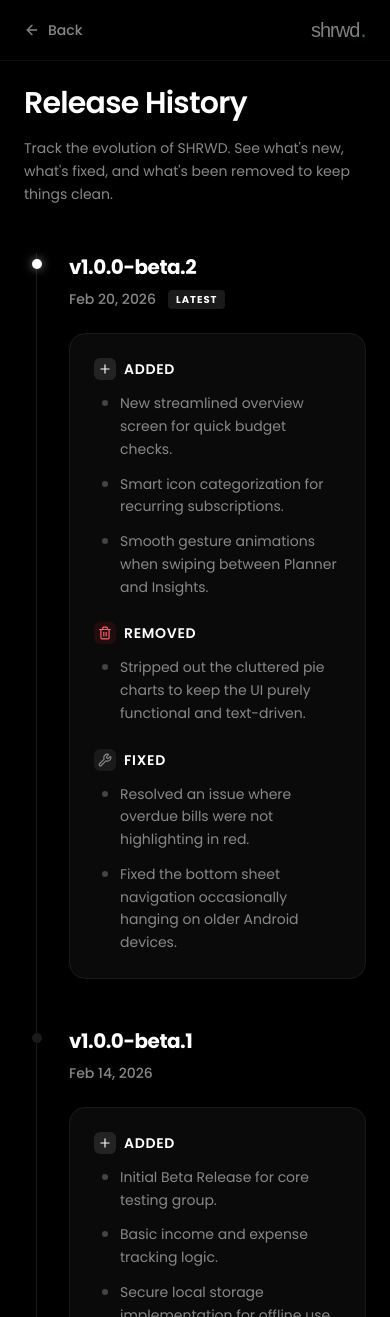
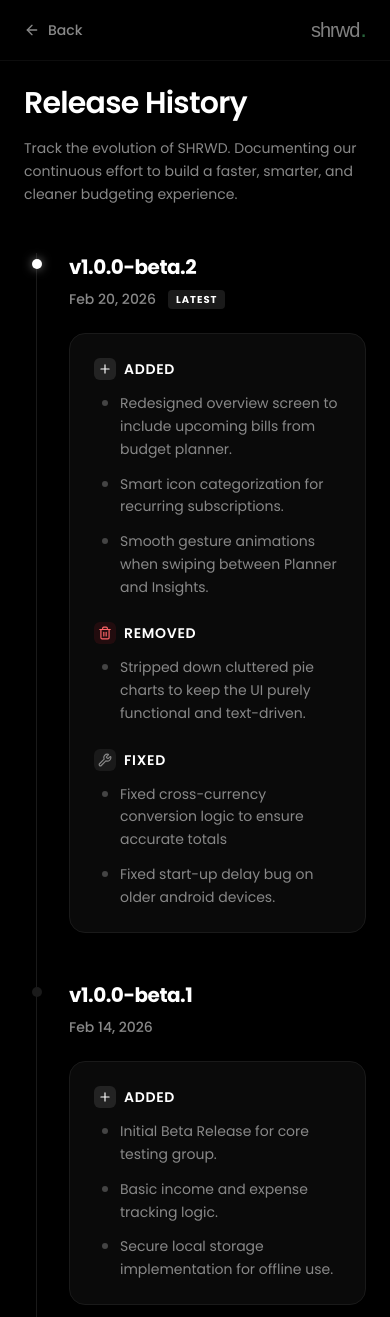
Before and after one commit to ser-arthur/shrwd-beta, a Next.js app: page /releases in a window 390 px wide. Shown: the top 1317 px of the page. Built offline with nearby package versions, Linux system fonts and the light colour scheme; a web font is replaced by a local one.

Commit message:
UI Polish: Sticky navbars, mobile layout optimization, and real changelog data

```diff
--- a/app/(portal)/dashboard/page.tsx
+++ b/app/(portal)/dashboard/page.tsx
@@ -173,7 +173,7 @@ export default function DashboardPage() {
                                     <div className="flex items-center justify-center gap-2 mt-4 text-xs text-shrwd-muted font-medium">
                                         <span>v1.0.0-beta.1</span>
                                         <span className="w-1 h-1 rounded-full bg-shrwd-border"></span>
-                                        <span>~45MB</span>
+                                        <span>~82MB</span>
                                         <span className="w-1 h-1 rounded-full bg-shrwd-border"></span>
                                         <span>Android 10+</span>
                                     </div>
--- a/app/(portal)/releases/page.tsx
+++ b/app/(portal)/releases/page.tsx
@@ -10,16 +10,16 @@ const RELEASES = [
         isLatest: true,
         changes: {
             added: [
-                "New streamlined overview screen for quick budget checks.",
+                "Redesigned overview screen to include upcoming bills from budget planner.",
                 "Smart icon categorization for recurring subscriptions.",
                 "Smooth gesture animations when swiping between Planner and Insights."
             ],
             removed: [
-                "Stripped out the cluttered pie charts to keep the UI purely functional and text-driven."
+                "Stripped down cluttered pie charts to keep the UI purely functional and text-driven."
             ],
             fixed: [
-                "Resolved an issue where overdue bills were not highlighting in red.",
-                "Fixed the bottom sheet navigation occasionally hanging on older Android devices."
+                "Fixed cross-currency conversion logic to ensure accurate totals",
+                "Fixed start-up delay bug on older android devices."
             ]
         }
     },
@@ -68,7 +68,7 @@ export default function ReleasesPage() {
                         Release History
                     </h1>
                     <p className="text-shrwd-subtext text-sm sm:text-base leading-relaxed">
-                        Track the evolution of SHRWD. See what's new, what's fixed, and what's been removed to keep things clean.
+                        Track the evolution of SHRWD. Documenting our continuous effort to build a faster, smarter, and cleaner budgeting experience.
                     </p>
                 </div>
 
```
